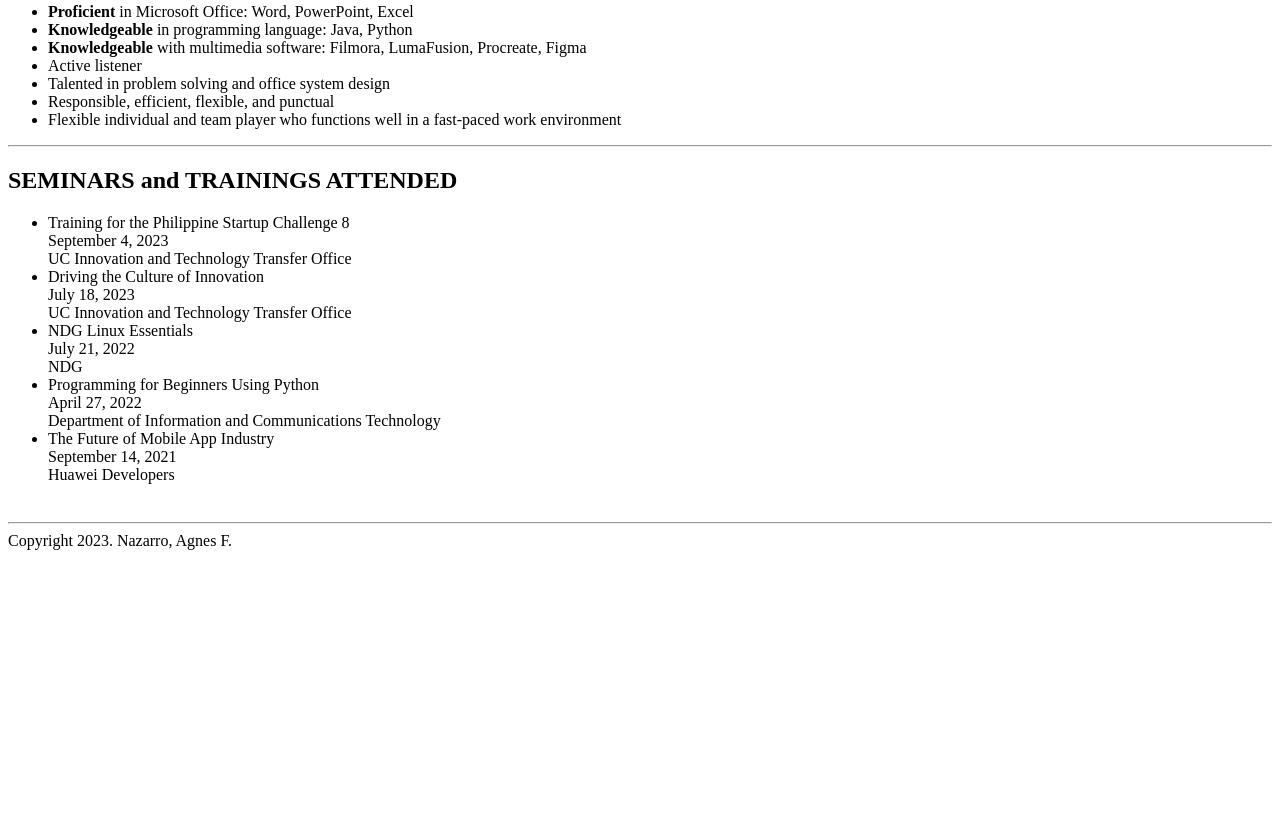
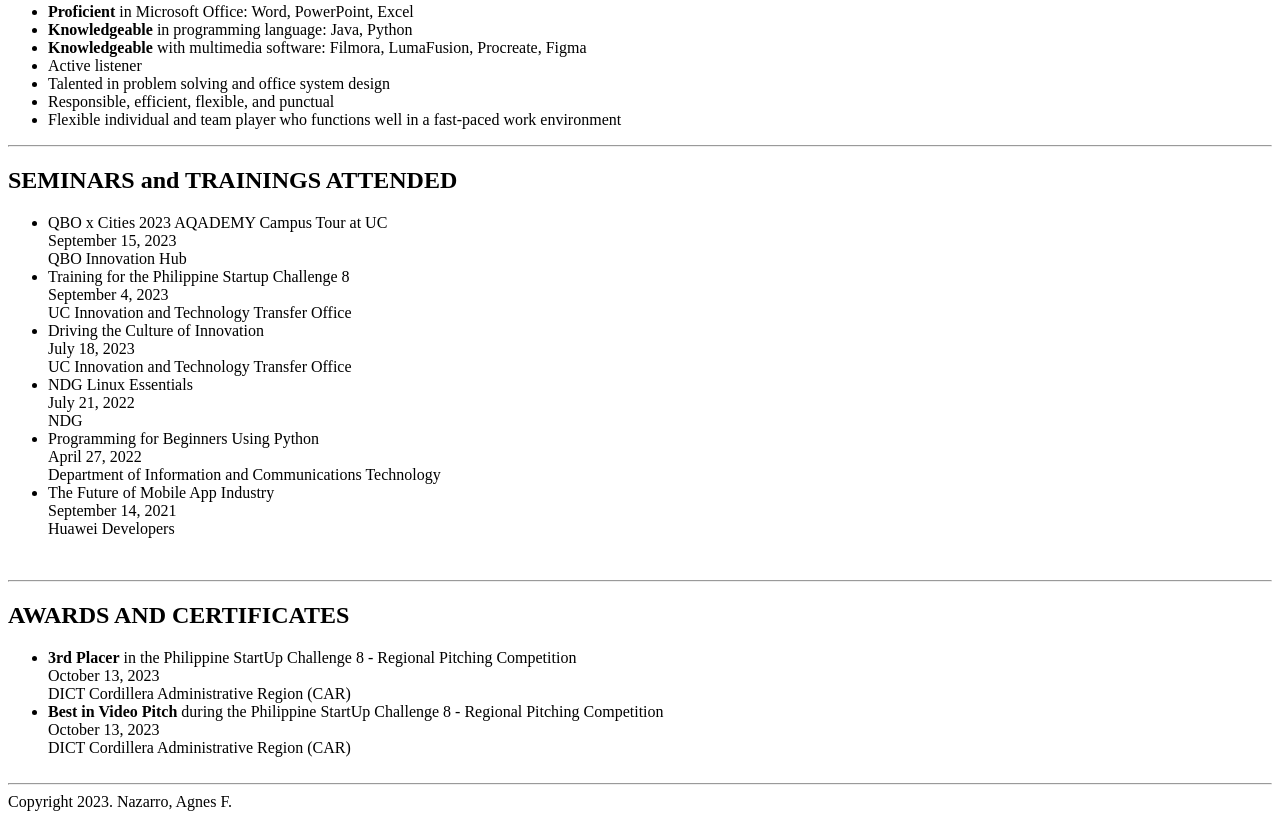
Before and after one commit to agnesnazarro/CIT14-Projects, a plain HTML site: page Resume/resume.html in a window 1280 px wide. Shown: the part 1198-2017 px from the top of the page. Before the commit the page ends 1756 px from the top, so only its background shows below. Drawn offline with Linux system fonts and the light colour scheme.

Commit message:
updated seminar div and added awards & certs div

```diff
--- a/Resume/resume.html
+++ b/Resume/resume.html
@@ -97,6 +97,10 @@
             <h2>SEMINARS and TRAININGS ATTENDED</h2>
             <ul>
                 <table>
+                    <tr><li>QBO x Cities 2023 AQADEMY Campus Tour at UC</li>
+                        September 15, 2023
+                        <br>QBO Innovation Hub
+                    <td>
                     <tr><li>Training for the Philippine Startup Challenge 8</li>
                         September 4, 2023
                         <br>UC Innovation and Technology Transfer Office
@@ -120,6 +124,21 @@
                 </table>
             </ul><hr>
         </div>
+        <div class="Awards and Certificates">
+            <h2>AWARDS AND CERTIFICATES</h2>
+            <ul>
+                <table>
+                    <tr><li><b>3rd Placer</b> in the Philippine StartUp Challenge 8 - Regional Pitching Competition</li>
+                        October 13, 2023
+                        <br>DICT Cordillera Administrative Region (CAR)
+                    <td>
+                    <tr><li><b>Best in Video Pitch</b> during the Philippine StartUp Challenge 8 - Regional Pitching Competition</li>
+                        October 13, 2023
+                        <br>DICT Cordillera Administrative Region (CAR)
+                    <td>
+                </table>
+            </ul><hr>
+        </div>
     </main>
     <footer>
         Copyright 2023. Nazarro, Agnes F.
```
